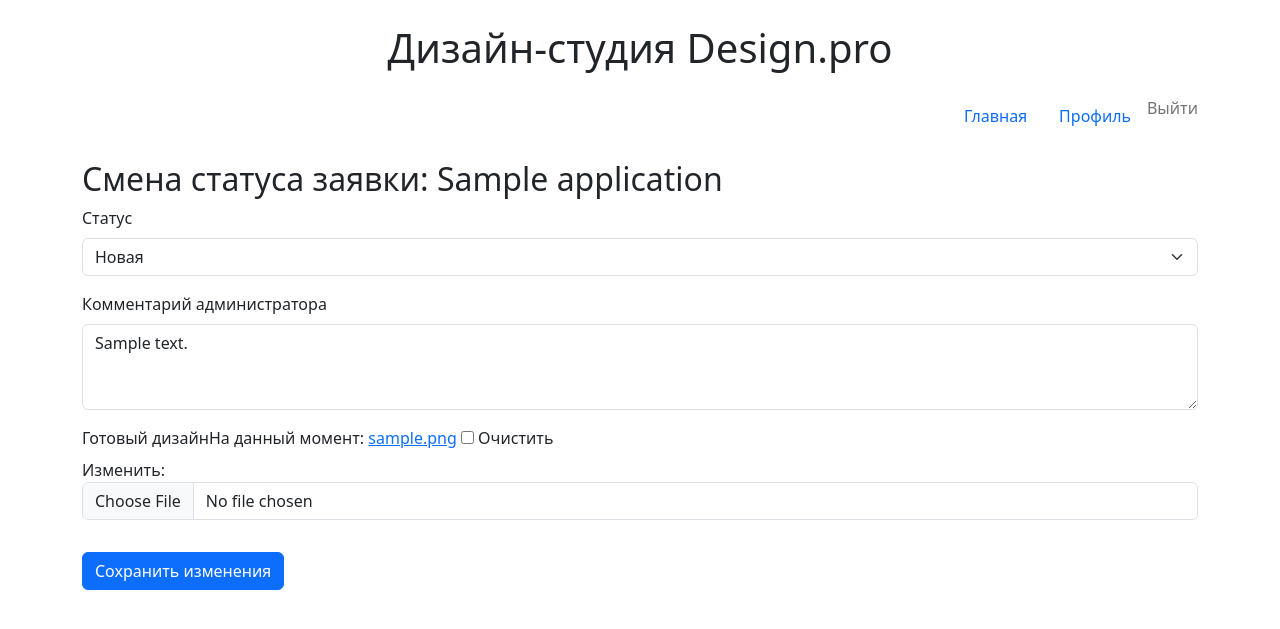
After one commit to kokhan69/Design.pro-01-, a Django app: page /accounts/admin/application/1/edit/ in a window 1280 px wide. The commit adds this page. Shown: the top 629 px of the page. Run offline with Django 5.2, Linux system fonts and the light colour scheme; a user stored in the database is signed in; tables that the repository leaves empty hold one stand-in row (values such as "Sample post"); some libraries are stand-ins or nearby versions.

Commit message:
Реализация смены статуса заявки администратором и обновление навигации
1. обновлен базовый шаблон basic.html: добавлены ссылки на профиль и кнопка выхода для авторизованных пользователей.
2. создана форма AdminApplicationForm с валидацией: обязательный комментарий для статуса 'Принято в работу' и обязательная картинка для статуса 'Выполнено'.
3. создан контроллер AdminApplicationUpdateView (с проверкой прав is_staff) и маршрут для редактирования статуса заявки.
4. создан шаблон admin_application_update.html.

```diff
--- a/design/forms.py
+++ b/design/forms.py
@@ -106,3 +106,26 @@ class ApplicationForm(forms.ModelForm):
             'description': forms.Textarea(attrs={'class': 'form-control', 'rows': 4}),
             'category': forms.Select(attrs={'class': 'form-select'}),
         }
+
+class AdminApplicationForm(forms.ModelForm):
+    class Meta:
+        model = Application
+        fields = ('status', 'admin_comment', 'design_image')
+        widgets = {
+            'status': forms.Select(attrs={'class': 'form-select'}),
+            'admin_comment': forms.Textarea(attrs={'class': 'form-control', 'rows': 3}),
+        }
+
+    def clean(self):
+        cleaned_data = super().clean()
+        status = cleaned_data.get('status')
+        comment = cleaned_data.get('admin_comment')
+        image = cleaned_data.get('design_image')
+
+        if status == 'in_progress' and not comment:
+            self.add_error('admin_comment', 'Для этого статуса необходимо указать комментарий.')
+
+        if status == 'done' and not image:
+            self.add_error('design_image', 'Для этого статуса необходимо прикрепить изображение дизайна.')
+
+        return cleaned_data
--- /dev/null
+++ b/design/templates/design/admin_application_update.html
@@ -0,0 +1,11 @@
+{% extends 'layout/basic.html' %}
+{% load django_bootstrap5 %}
+{% block title %}Смена статуса заявки{% endblock %}
+{% block content %}
+<h2>Смена статуса заявки: {{ object.title }}</h2>
+<form method="post" enctype="multipart/form-data">
+    {% csrf_token %}
+    {% bootstrap_form form layout='horizontal' %}
+    <button type="submit" class="btn btn-primary mt-3">Сохранить изменения</button>
+</form>
+{% endblock %}
--- a/design/templates/layout/basic.html
+++ b/design/templates/layout/basic.html
@@ -15,6 +15,18 @@
     <h1 class="text-center mb-4">Дизайн-студия Design.pro</h1>
     <nav class="nav justify-content-end mb-4">
         <a class="nav-link" href="/">Главная</a>
+        {% if user.is_authenticated %}
+        <a class="nav-link" href="{% url 'profile' %}">Профиль</a>
+        <form action="{% url 'logout' %}" method="post" class="d-inline m-0">
+            {% csrf_token %}
+            <button type="submit" class="nav-link btn btn-link p-0 align-middle"
+                    style="text-decoration: none; color: rgba(0,0,0,.55);">Выйти
+            </button>
+        </form>
+        {% else %}
+        <a class="nav-link" href="{% url 'login' %}">Вход</a>
+        <a class="nav-link" href="{% url 'register' %}">Регистрация</a>
+        {% endif %}
     </nav>
 </header>
 <main>
--- a/design/urls.py
+++ b/design/urls.py
@@ -1,5 +1,6 @@
 from django.urls import path
-from .views import BBLoginView, BBLogoutView, RegisterView, RegisterDoneView, user_activate, index, application_create, profile, ApplicationDeleteView
+from .views import BBLoginView, BBLogoutView, RegisterView, RegisterDoneView, user_activate, index, application_create, \
+    profile, ApplicationDeleteView, AdminApplicationUpdateView
 
 urlpatterns = [
     path('accounts/logout/', BBLogoutView.as_view(), name='logout'),
@@ -11,4 +12,6 @@ urlpatterns = [
     path('accounts/profile/add/', application_create, name='application_create'),
     path('accounts/profile/', profile, name='profile'),
     path('accounts/profile/delete/<int:pk>/', ApplicationDeleteView.as_view(), name='application_delete'),
+    path('accounts/admin/application/<int:pk>/edit/', AdminApplicationUpdateView.as_view(),
+         name='admin_application_edit'),
 ]
--- a/design/views.py
+++ b/design/views.py
@@ -1,17 +1,17 @@
 from django.contrib.auth.views import LoginView, LogoutView
 from django.contrib.auth.decorators import login_required
-from django.views.generic.edit import CreateView
+from django.contrib.auth.mixins import UserPassesTestMixin
+from django.views.generic.edit import CreateView, DeleteView, UpdateView
 from django.views.generic.base import TemplateView
 from django.urls import reverse_lazy
 from django.core.signing import BadSignature
 from django.shortcuts import render, get_object_or_404, redirect
 from django.contrib import messages
 
-from .forms import RegisterForm, ApplicationForm
+from .forms import RegisterForm, ApplicationForm, AdminApplicationForm
 from .models import AdvUser, Application
 from .utilities import signer
 
-from django.views.generic.edit import DeleteView
 from django.core.exceptions import PermissionDenied
 
 def index(request):
@@ -79,3 +79,12 @@ class ApplicationDeleteView(DeleteView):
         if obj.user != request.user or obj.status != 'new':
             raise PermissionDenied("Вы не можете удалить эту заявку.")
         return super().dispatch(request, *args, **kwargs)
+
+class AdminApplicationUpdateView(UserPassesTestMixin, UpdateView):
+    model = Application
+    form_class = AdminApplicationForm
+    template_name = 'design/admin_application_update.html'
+    success_url = reverse_lazy('profile')
+
+    def test_func(self):
+        return self.request.user.is_staff
```
